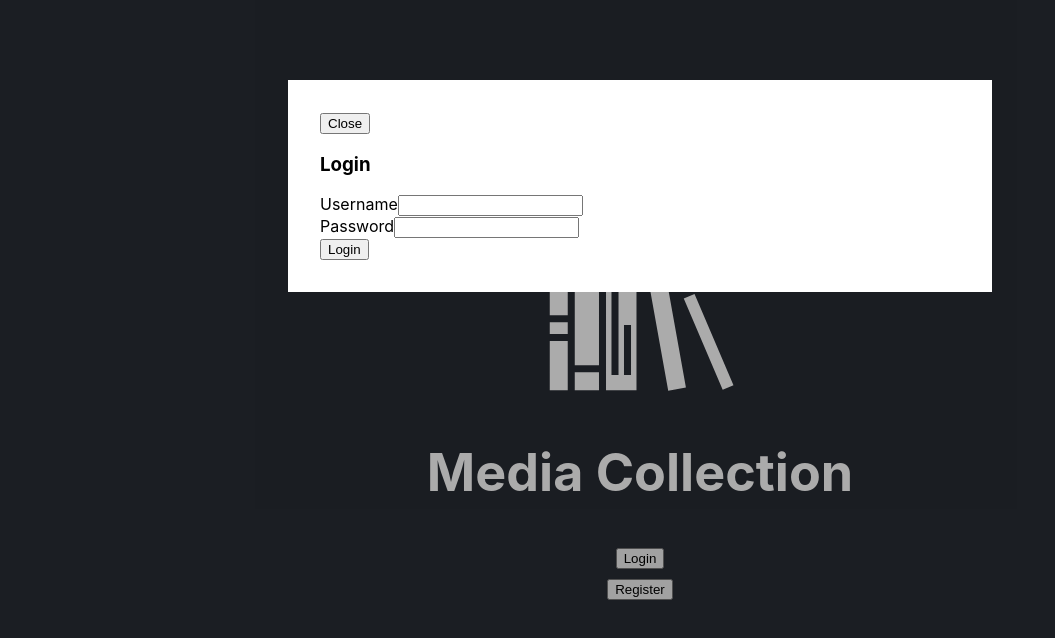
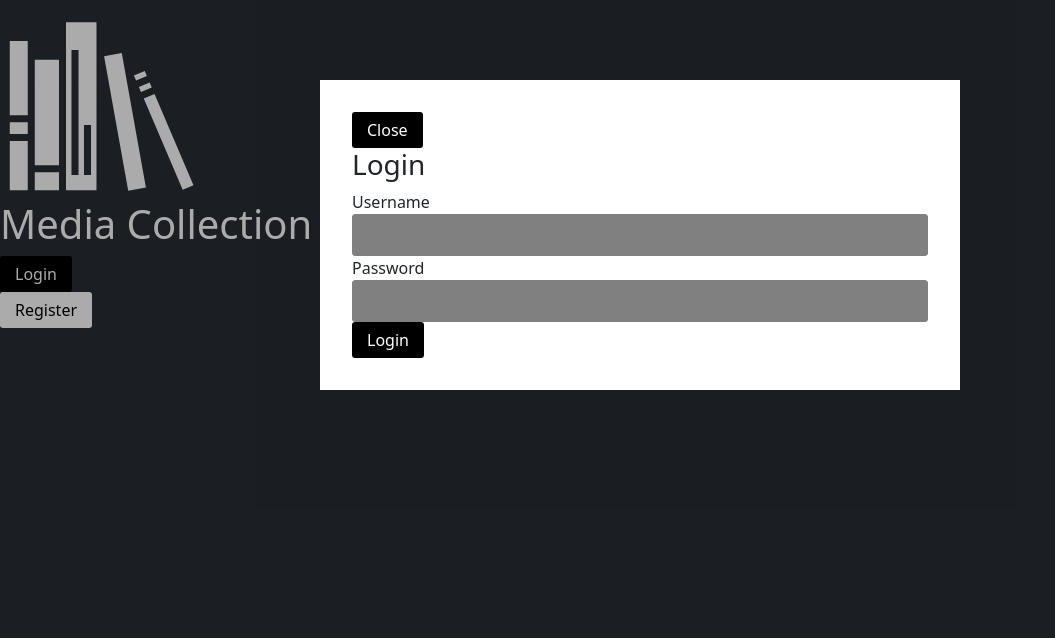
Before and after one commit to jamiescript/media-collection, a React (Create React App) app: page / in a window 1280 px wide. Both pictures are taken after a click on the button "Login". Shown: the top 638 px of the page, without its empty margins (0-1055 px from the left). Built offline with nearby package versions, Linux system fonts and the light colour scheme.

Commit message:
form styles

```diff
--- a/package.json
+++ b/package.json
@@ -3,10 +3,14 @@
   "version": "0.1.0",
   "private": true,
   "dependencies": {
+    "@emotion/core": "^11.0.0",
+    "@emotion/react": "^11.5.0",
+    "@emotion/styled": "^11.3.0",
     "@reach/dialog": "^0.16.2",
     "@testing-library/jest-dom": "^5.11.4",
     "@testing-library/react": "^11.1.0",
     "@testing-library/user-event": "^12.1.10",
+    "bootstrap": "^5.1.3",
     "react": "^17.0.2",
     "react-dom": "^17.0.2",
     "react-icons": "^4.3.1",
--- a/src/App.css
+++ b/src/App.css
@@ -1,38 +1,5 @@
 .App {
-  text-align: center;
-}
-
-.App-logo {
-  height: 40vmin;
-  pointer-events: none;
-}
-
-@media (prefers-reduced-motion: no-preference) {
-  .App-logo {
-    animation: App-logo-spin infinite 20s linear;
-  }
-}
-
-.App-header {
   background-color: #282c34;
   min-height: 100vh;
-  display: flex;
-  flex-direction: column;
-  align-items: center;
-  justify-content: center;
-  font-size: calc(10px + 2vmin);
   color: white;
 }
-
-.App-link {
-  color: #61dafb;
-}
-
-@keyframes App-logo-spin {
-  from {
-    transform: rotate(0deg);
-  }
-  to {
-    transform: rotate(360deg);
-  }
-}
--- a/src/App.js
+++ b/src/App.js
@@ -1,6 +1,7 @@
 import * as React from 'react';
 import { Logo } from './components/Logo';
 import { Dialog } from '@reach/dialog';
+import { Button, Input, FormGroup } from './components/lib';
 import '@reach/dialog/styles.css';
 import './App.css';
 
@@ -17,16 +18,16 @@ function AuthForm({ onSubmit, buttonText }) {
 
   return (
     <form onSubmit={handleSubmit}>
+      <FormGroup>
+        <label htmlFor="username">Username</label>
+        <Input type="text" id="username" />
+      </FormGroup>
+      <FormGroup>
+        <label htmlFor="password">Password</label>
+        <Input type="password" id="password" />
+      </FormGroup>
       <div>
-        <label htmlFor="username">Username</label>
-        <input type="text" id="username" />
-      </div>
-      <div>
-        <label htmlFor="password">Password</label>
-        <input type="password" id="password" />
-      </div>
-      <div>
-        <button type="submit">{buttonText}</button>
+        <Button type="submit">{buttonText}</Button>
       </div>
     </form>
   );
@@ -50,14 +51,16 @@ function App() {
         <h1>Media Collection</h1>
 
         <div>
-          <button onClick={() => setOpenModal('login')}>Login</button>
+          <Button onClick={() => setOpenModal('login')}>Login</Button>
         </div>
         <div>
-          <button onClick={() => setOpenModal('register')}>Register</button>
+          <Button onClick={() => setOpenModal('register')} variant="secondary">
+            Register
+          </Button>
         </div>
         <Dialog aria-label="Login Form" isOpen={openModal === 'login'}>
           <div>
-            <button onClick={() => setOpenModal('none')}>Close</button>
+            <Button onClick={() => setOpenModal('none')}>Close</Button>
           </div>
           <h3>Login</h3>
           <AuthForm onSubmit={login} buttonText="Login" />
@@ -65,10 +68,14 @@ function App() {
 
         <Dialog aria-label="Regitration Form" isOpen={openModal === 'register'}>
           <div>
-            <button onClick={() => setOpenModal('none')}>Close</button>
+            <Button onClick={() => setOpenModal('none')}>Close</Button>
           </div>
           <h3>Register</h3>
-          <AuthForm onSubmit={register} buttonText="Register" />
+          <AuthForm
+            onSubmit={register}
+            buttonText="Register"
+            variant="secondary"
+          />
         </Dialog>
       </header>
     </div>
--- /dev/null
+++ b/src/components/lib.js
@@ -0,0 +1,49 @@
+import styled from '@emotion/styled';
+import { Dialog as ReachDialog } from '@reach/dialog';
+
+const buttonVariants = {
+  primary: {
+    background: 'black',
+    color: 'white',
+  },
+  secondary: {
+    background: 'white',
+    color: 'black',
+  },
+};
+
+const Button = styled.button(
+  {
+    padding: '10px 15px',
+    border: '0',
+    lineHeight: '1',
+    borderRadius: '3px',
+  },
+  ({ variant = 'primary' }) => buttonVariants[variant]
+);
+
+const Input = styled.input({
+  borderRadius: '3px',
+  border: '1px solid grey',
+  background: 'grey',
+  padding: '8px 12px',
+});
+
+const FormGroup = styled.div({
+  display: 'flex',
+  flexDirection: 'column',
+});
+
+const Dialog = styled(ReachDialog)({
+  maxWidth: '450px',
+  borderRadius: '3px',
+  paddingBottom: '3.5em',
+  boxShadow: '0 10px 30px -5px rgba(0, 0, 0, 0.2)',
+  margin: '20vh auto',
+  '@media (max-width: 991px)': {
+    width: '100%',
+    margin: '10vh auto',
+  },
+});
+
+export { Button, Dialog, Input, FormGroup };
--- a/src/index.js
+++ b/src/index.js
@@ -4,6 +4,7 @@ import './index.css';
 import App from './App';
 import reportWebVitals from './reportWebVitals';
 import { IconContext } from 'react-icons';
+import 'bootstrap/dist/css/bootstrap-reboot.css';
 
 ReactDOM.render(
   <React.StrictMode>
```
Also changed, not shown: 1 other file (tests, documents, lock files or other folders).
